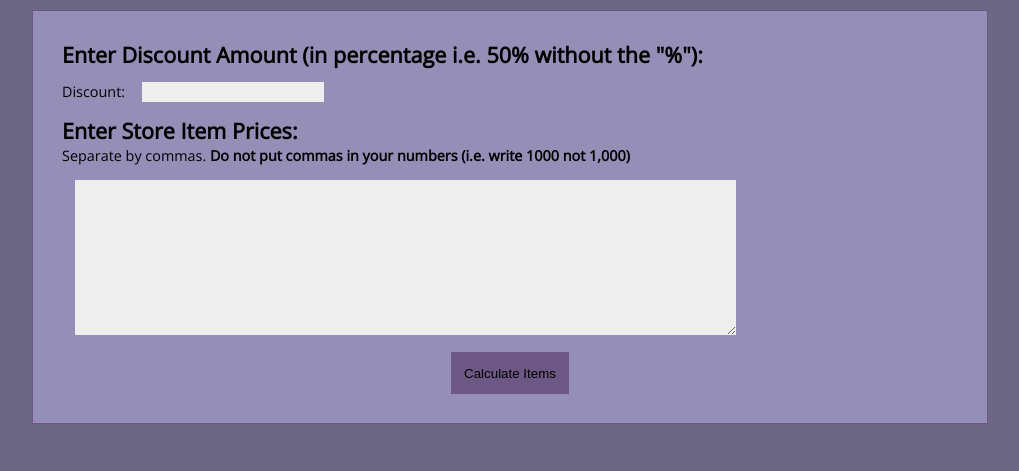
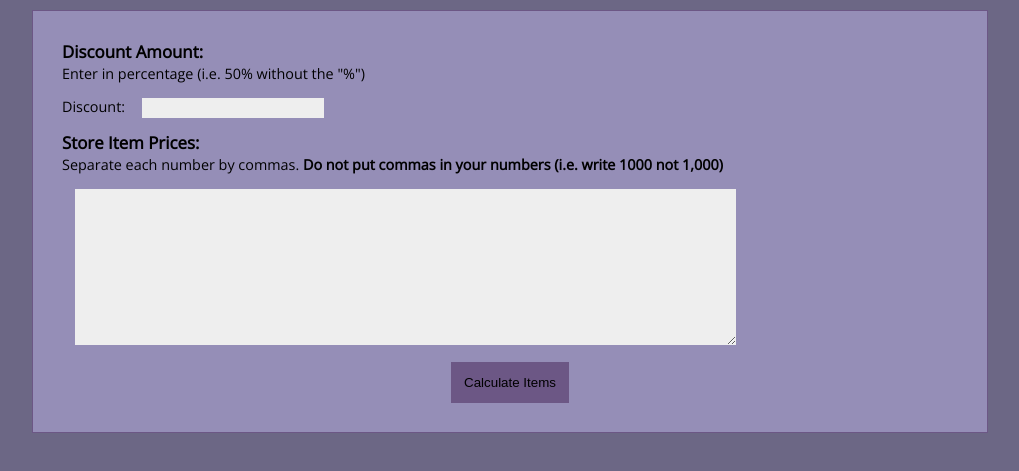
Before and after one commit to vrakali/store-sale-calculator, a plain HTML site: page index.html in a window 1280 px wide. Shown: the part 69-540 px from the top of the page, without its empty margins (130-1149 px from the left). Drawn offline with nearby package versions, Linux system fonts and the light colour scheme.

Commit message:
Update index.html

```diff
--- a/index.html
+++ b/index.html
@@ -19,13 +19,15 @@
 
 <div id="wrapper">
 
-<h2>Enter Discount Amount (in percentage i.e. 50% without the "%"):</h2>
+<h3>Discount Amount:</h3>
+
+<p>Enter in percentage (i.e. 50% without the "%")</p>
 
 <label for="discount">Discount:</label> <input type="text" id="discount"/>
 
-<h2>Enter Store Item Prices:</h2>
+<h3>Store Item Prices:</h3>
 
-<p>Separate by commas. <b>Do not put commas in your numbers (i.e. write 1000 not 1,000)</b></p>
+<p>Separate each number by commas. <b>Do not put commas in your numbers (i.e. write 1000 not 1,000)</b></p>
 
 <textarea id="itemList" rows="10" cols="80"></textarea>
 
```
